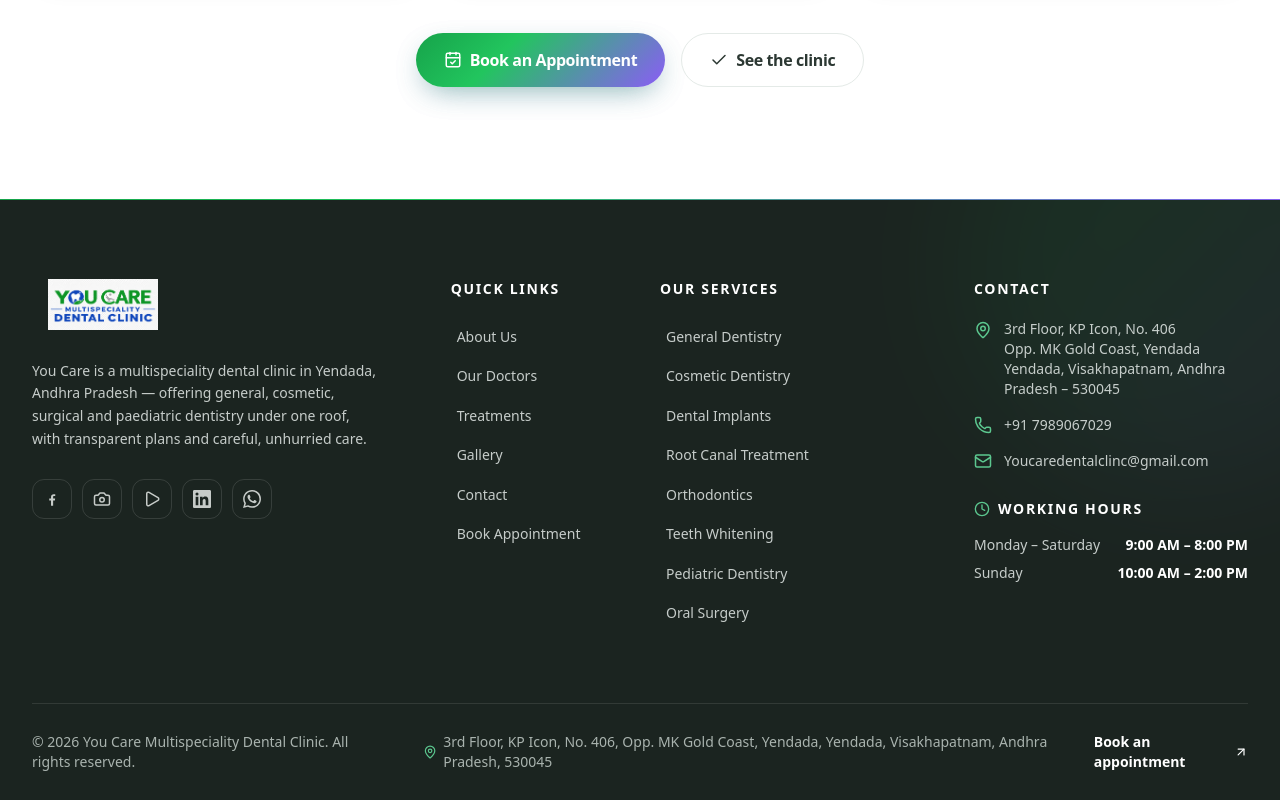
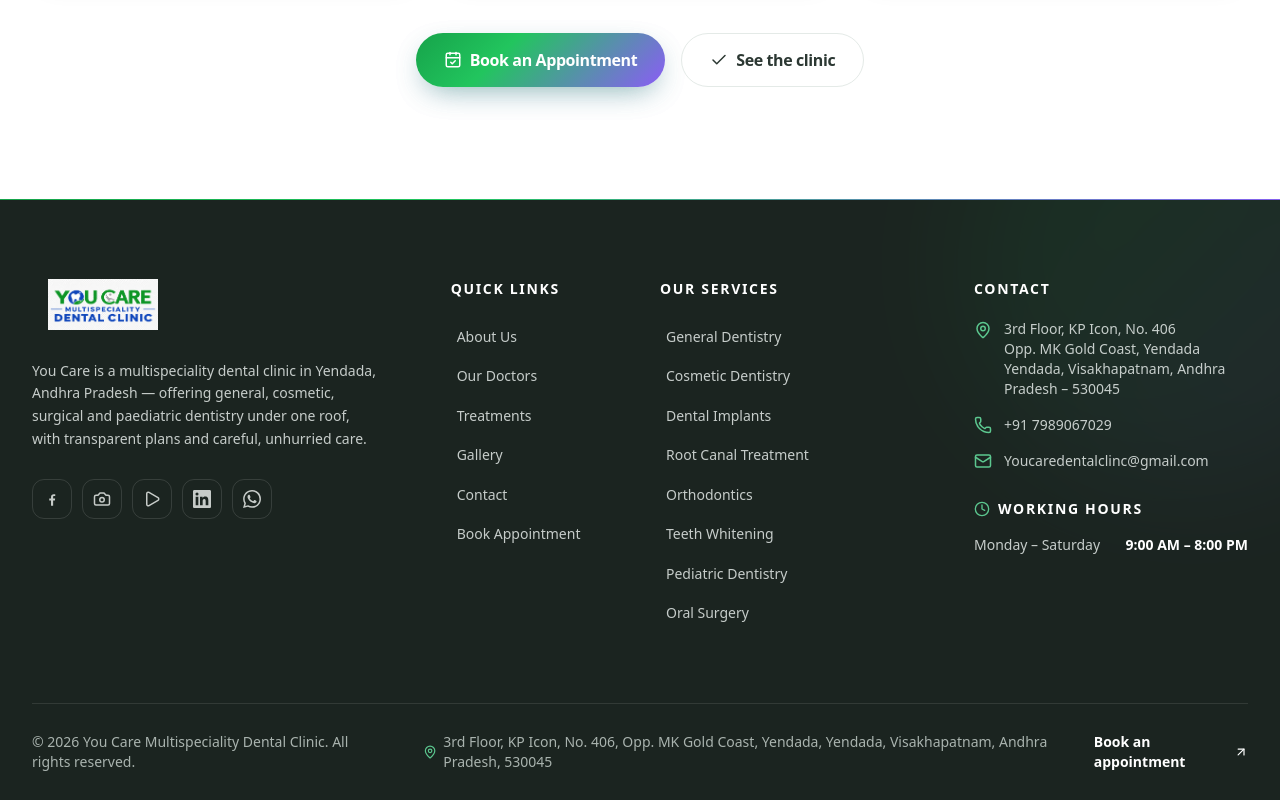
Before and after one commit to Prasadnimmale/dental-clinic, a Next.js app: page /about in a window 1280 px wide. Shown: the part 5163-5963 px from the top of the page. Built offline with nearby package versions, Linux system fonts and the light colour scheme; a web font is replaced by a local one.

Commit message:
fix the changes

```diff
--- a/src/data/site.ts
+++ b/src/data/site.ts
@@ -72,7 +72,6 @@ export const siteConfig = {
 
 export const workingHours: WorkingHours[] = [
   { day: "Monday – Saturday", hours: "9:00 AM – 8:00 PM" },
-  { day: "Sunday", hours: "10:00 AM – 2:00 PM" },
 ];
 
 /** Emergency / holiday note shown on the contact page. */
```
